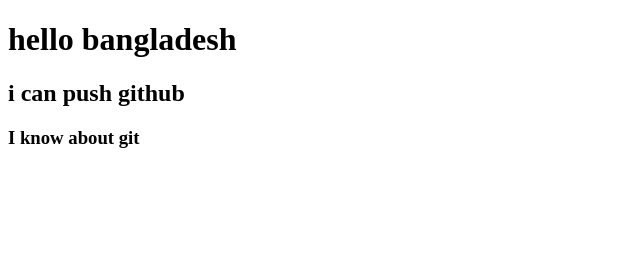
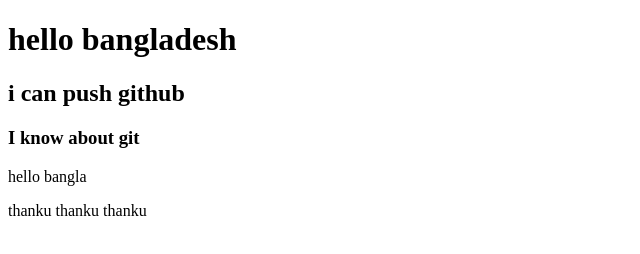
Before and after one commit to fatinazbab/My-second-repo, a plain HTML site: page index.html in a window 1280 px wide. Shown: the whole page, without its empty margins (0-640 px from the left). Drawn offline with Linux system fonts and the light colour scheme.

Commit message:
added paragraph

```diff
--- a/index.html
+++ b/index.html
@@ -12,5 +12,7 @@
     <h1>hello bangladesh</h1>
     <h2>i can push github</h2>
     <h3>I know about git</h3>
+    <p>hello bangla</p>
+    <p>thanku thanku thanku</p>
 </body>
 </html>
```
